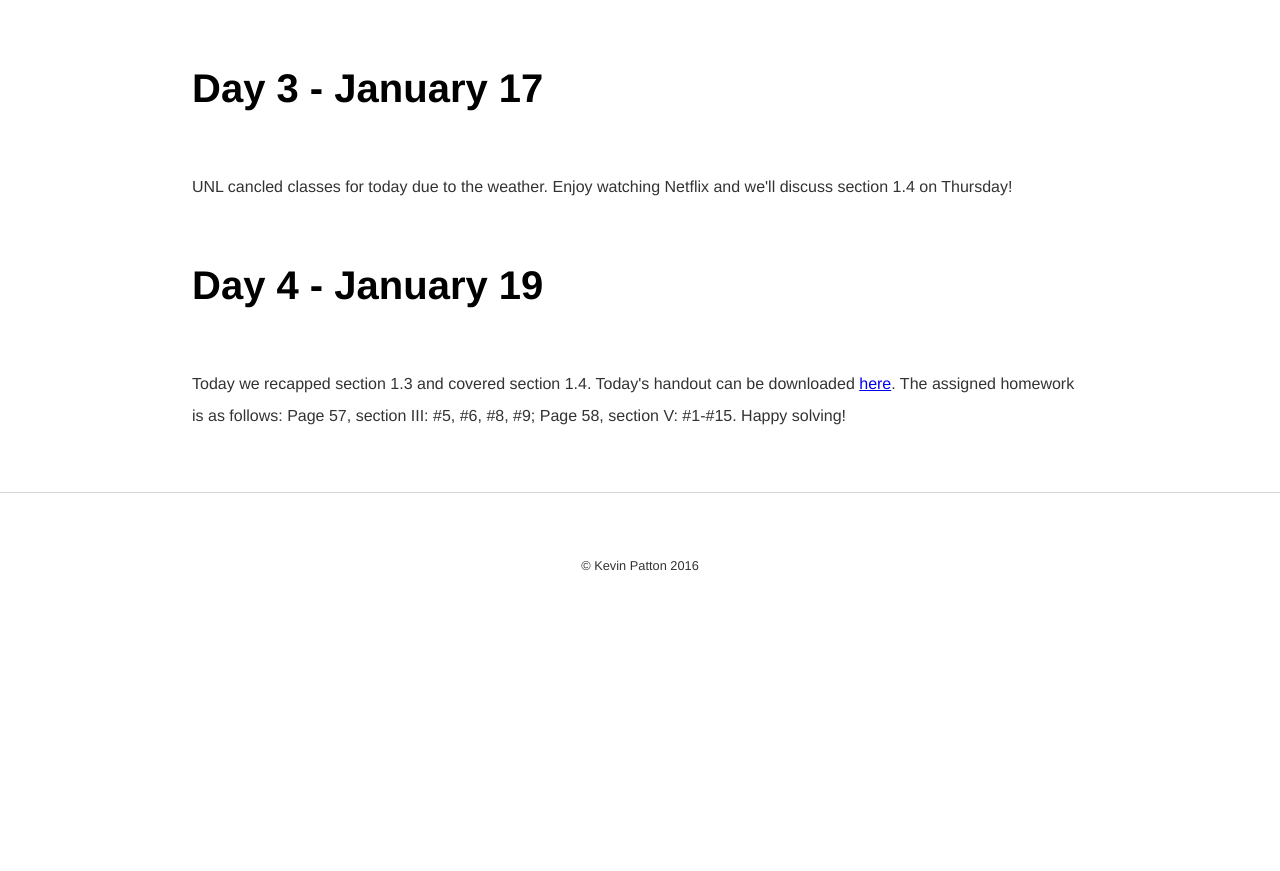
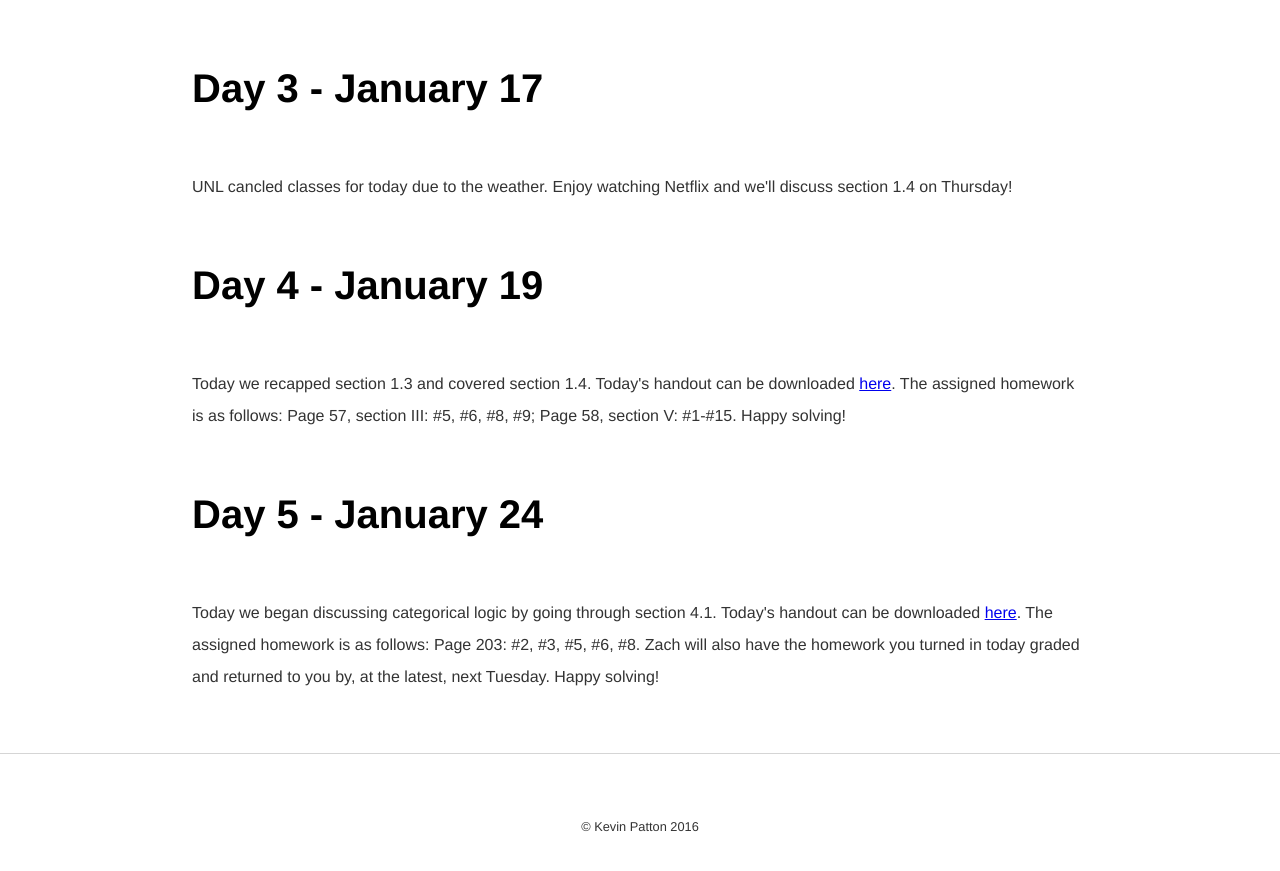
Before and after one commit to kevinjpatton/kevinjpatton.github.io, a Jekyll site: the page built from teaching/phil_110/index.html, in a window 1280 px wide and 900 px high, scrolled down 695 px. Shown: the top 871 px of the window. Built offline with Jekyll 4.4.1, drawn with Linux system fonts in a browser that asks for light colours; Markdown is read by kramdown in place of the engine named in the settings; before the commit the page ends 1334 px from its top, so only the background shows below that.

Commit message:
Update index.html

```diff
--- a/teaching/phil_110/index.html
+++ b/teaching/phil_110/index.html
@@ -12,3 +12,5 @@ title: Philosophy 110 - Kevin Patton
 <p>UNL cancled classes for today due to the weather.  Enjoy watching Netflix and we'll discuss section 1.4 on Thursday!</p>
 <h1>Day 4 - January 19</h1>
 <p>Today we recapped section 1.3 and covered section 1.4.  Today's handout can be downloaded <a href=/teaching/phil_110/Day3-Section1.4.pdf target="_blank">here</a>.  The assigned homework is as follows: Page 57, section III: #5, #6, #8, #9; Page 58, section V: #1-#15.  Happy solving!</p>
+<h1>Day 5 - January 24</h1>
+<p>Today we began discussing categorical logic by going through section 4.1.  Today's handout can be downloaded <a href=/teaching/phil_110/Day4-Section4.1.pdf target="_blank">here</a>.  The assigned homework is as follows: Page 203: #2, #3, #5, #6, #8.  Zach will also have the homework you turned in today graded and returned to you by, at the latest, next Tuesday.  Happy solving!</p>
```
